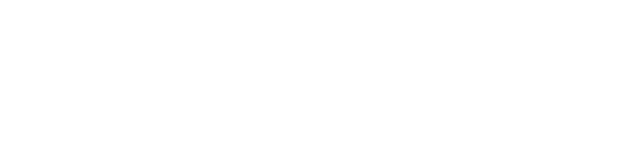
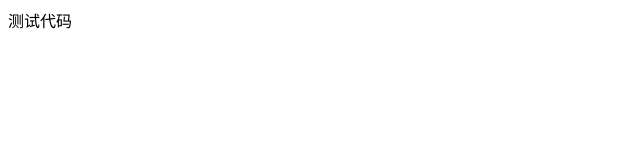
Before and after one commit to white258387/white258387.github.io, a plain HTML site: page index.html in a window 1280 px wide. Shown: the whole page, without its empty margins (0-640 px from the left). Drawn offline with Linux system fonts and the light colour scheme.

Commit message:
'测试代码'

```diff
--- a/index.html
+++ b/index.html
@@ -6,5 +6,6 @@
 		<meta name="viewport" content="width=device-width, initial-scale=1, user-scalable=no" />
 	</head>
 	<body class="is-preload">
+		测试代码
 	</body>
 </html>
```
